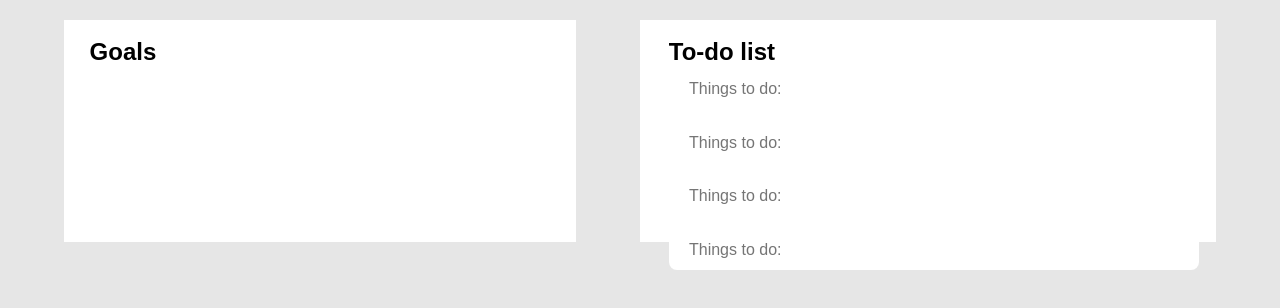
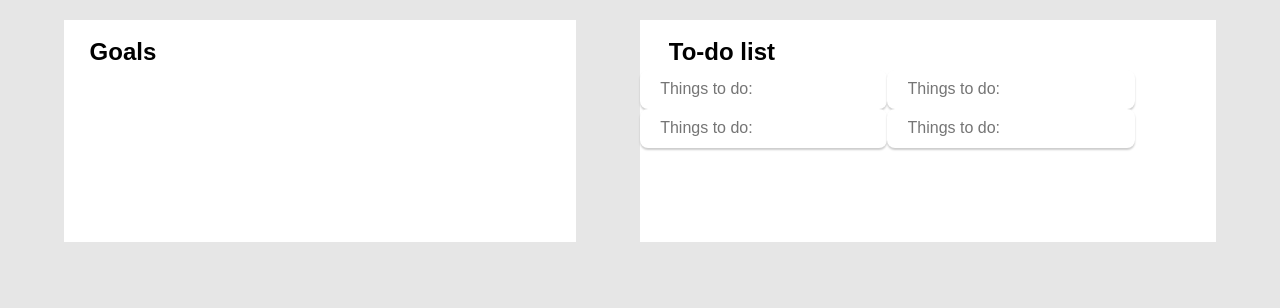
Before and after one commit to KuenVoid/Dashboard, a React (Vite) app: page / in a window 1280 px wide. Shown: the part 478-786 px from the top of the page. Built offline with nearby package versions, Linux system fonts and the light colour scheme.

Commit message:
Update App.css

```diff
--- a/src/App.css
+++ b/src/App.css
@@ -109,10 +109,30 @@ body {
 .todo h2 {
   margin-bottom: 1%;
 }
-.todo input{
-  width: 85%;
-  margin-left: 5%;
-  margin-bottom: 2.5%;
-  text-decoration: none;
-  box-shadow: none;
+.edittodo .container{
+  width: 29vw;
+  margin: 0;
+  height: 15vh;
+  cursor: pointer;
 }
+.edittodo input {
+  position: relative;
+  width: 25vw;
+  margin-left: 1vw;
+  margin-top: 1vh;
+}
+#editable {
+  position: absolute;
+  right: 1vw;
+  top: 1vh;
+  cursor: pointer;
+}
+.edittodo {
+  overflow-y: scroll;
+  width: 30vw;
+  height: 40vh;
+  background-color: white;
+  position: absolute;
+  bottom: 40vh;
+  right: 5vw;
+}
```
